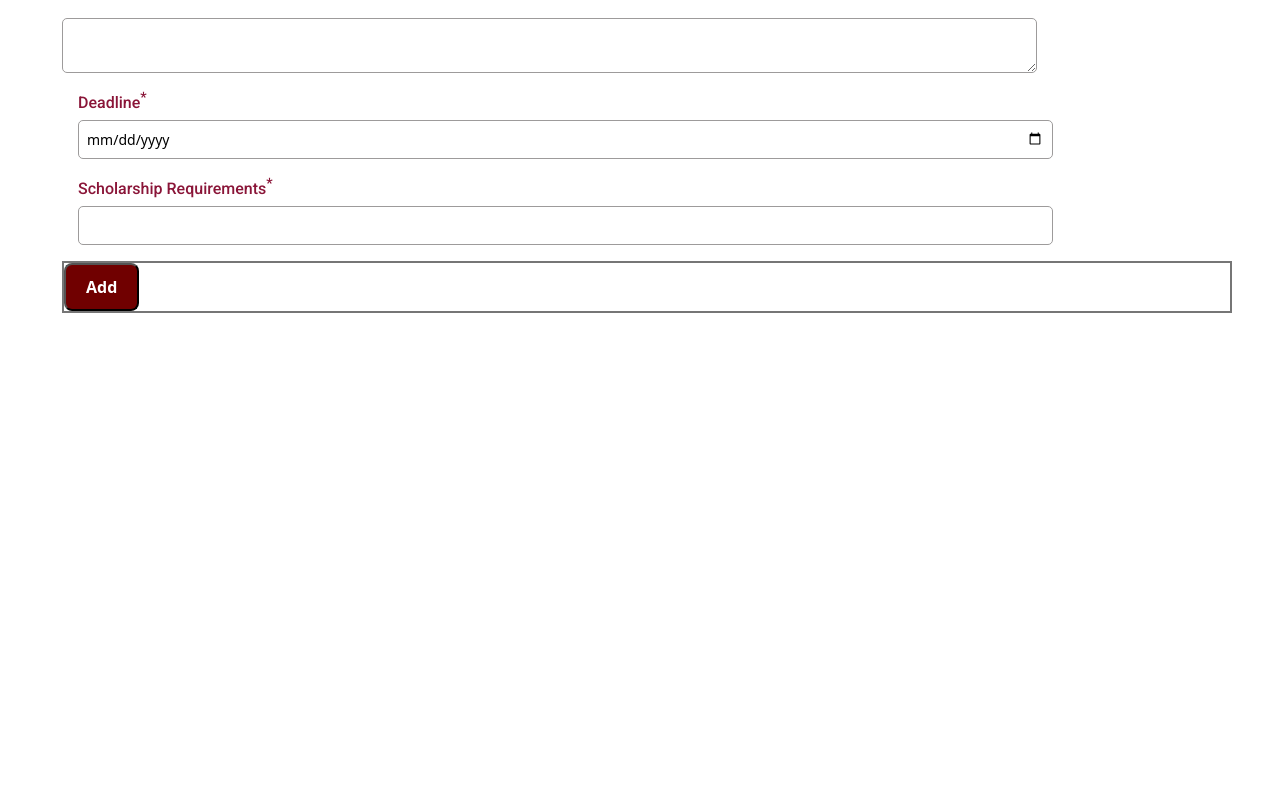
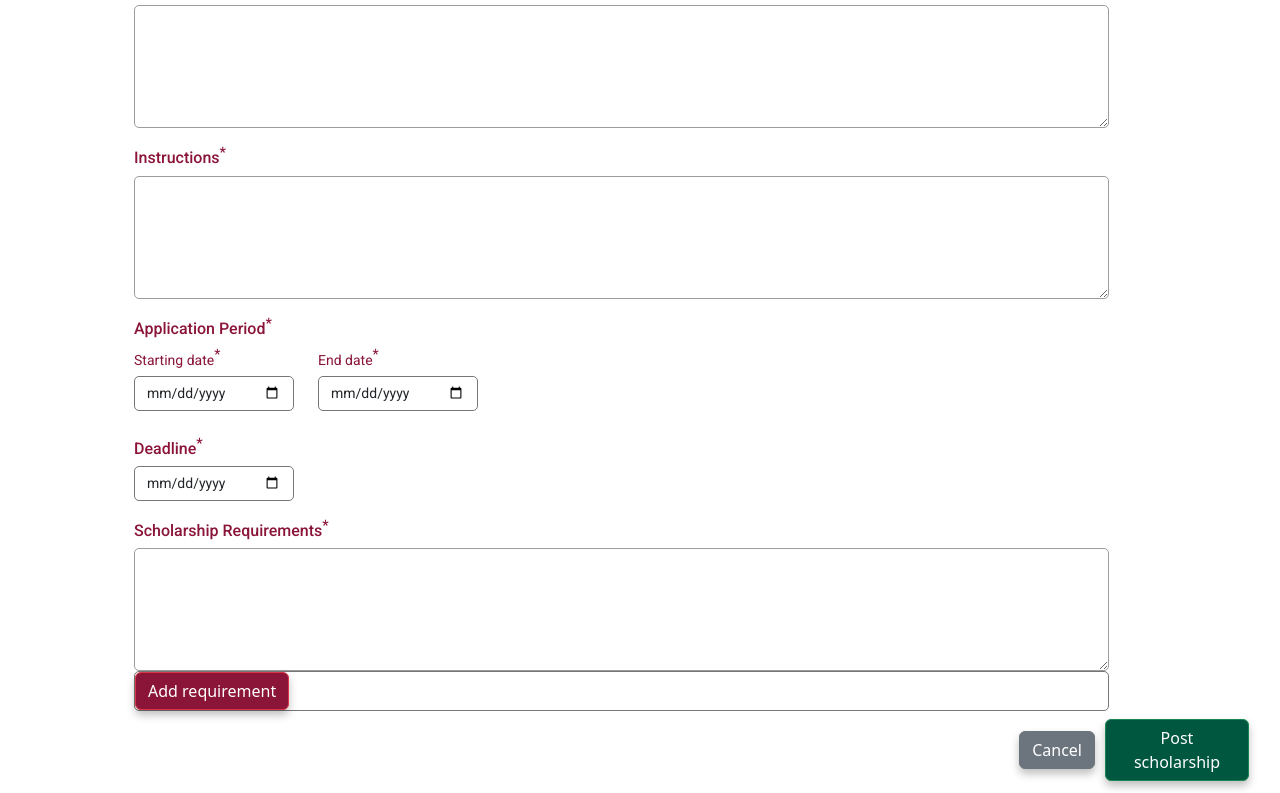
Before and after one commit to Coii1/sample_django-project, a React (Vite) app in the folder osapp-frontend/: page /postDetails in a window 1280 px wide. Shown: the part 707-1500 px from the top of the page. Built offline with nearby package versions, Linux system fonts and the light colour scheme; no server answers.

Commit message:
UI fixes on Post Details page

```diff
--- a/osapp-frontend/src/pages/postDetails.jsx
+++ b/osapp-frontend/src/pages/postDetails.jsx
@@ -2,7 +2,6 @@
 import '../styles/postDetails.css'
 import Header from '../components/Header.jsx'
 import Footer from '../components/Footer.jsx'
-
 
 function PostDetails() {
     return(
@@ -10,14 +9,13 @@ function PostDetails() {
             <Header />
 
             <div className='postScholarshipContent'>
+                <h2>Post new scholarship</h2>
 
                 <div className='postScholarshipForm'>
 
-                    <h2>Post new scholarship</h2>
-
-                    <div class="mb-3">
+                    <div className="mb-3">
                         <label className='required form-label' htmlFor="title">Scholarship title</label>
-                        <input type="text" class="form-control" id="title" required/>
+                        <input type="text" className="form-control title" id="title" required/>
                     </div>
 
                     <div className='mb-3'>
@@ -25,36 +23,58 @@ function PostDetails() {
                         <input type="number" id="numSlots" min={1} max={1000} required/><br/>
                     </div>
 
-                    <div class="mb-3">
+                    <div className="mb-3">
                         <label htmlFor="qualifications" className="required form-label">Qualifications</label>
-                        <textarea class="form-control" id="qualifications" rows="5"required></textarea>
+                        <textarea className="form-control" id="qualifications" rows="7"required></textarea>
                     </div>
 
-                    <div class="mb-3">
+                    <div className="mb-3">
                         <label htmlFor="benefits" className="required form-label">Benefits</label>
-                        <textarea class="form-control" id="benefits" rows="5"required></textarea>
+                        <textarea className="form-control" id="benefits" rows="5"required></textarea>
                     </div>
 
-                    <div class="mb-3">
+                    <div className="mb-3">
                         <label htmlFor="instructions" className="required form-label">Instructions</label>
-                        <textarea class="form-control" id="qualifications" rows="5"required></textarea>
+                        <textarea className="form-control" id="instructions" rows="5"required></textarea>
                     </div>
 
-                    <div className='formContainer'>
-                        <label className='required' htmlFor="requirements">Deadline</label><br/>
-                        <input type="date" id = "deadline" required/><br/>
+                    {/* APPLICATION PERIOD */}
+                    <div class="row mb-3 applicationPeriodContainer">
+                        <label className='required applicationPeriod' htmlFor="applicationPeriod">Application Period</label>
+
+                        <div class="col startDate">
+                            <label className='required startDate' htmlFor="applicationPeriod">Starting date</label>
+                            <input type="date" className="form-control" id = "startDate" required/>
+                        </div>
+                        <div class="col endDate">
+                            <label className='required endDate' htmlFor="applicationPeriod">End date</label>
+                            <input type="date" className="form-control" id = "endDate" required/>
+                        </div>
                     </div>
 
-                    <div className='formContainer'>
-                        <label className='required' htmlFor="requirements">Scholarship Requirements</label><br/>
-                        <input type="text" id = "requirements" required/><br/>
+                    {/* DEADLINE */}
+                    <div className='mb-3'>
+                        <label className='required deadline' htmlFor="deadline">Deadline</label>
+                        <input type="date" className="form-control" id = "deadline" required/>
+                    </div>
+
+                    <div className='mb-3'>
+                        <label className='required requirements' htmlFor="requirements">Scholarship Requirements</label>
+                        <textarea class="form-control" id="instructions" rows="5"required></textarea>
+
+                        <div className = "requirement-section">
+                            <button type="button" className="addRequirementBtn btn btn-danger">Add requirement</button>
+                        </div>
+                    </div>
+
+                    <div className='option'>
+                        <button type="button" className="cancelBtn btn btn-secondary">Cancel</button>
+                        <button type="button" className="postBtn btn btn-success">Post scholarship</button>
                     </div>
 
                 </div>
 
-                <div className = "requirement-section">
-                    <button className='addRequirementBtn'>Add</button>
-                </div>
+
             </div>
 
 
--- a/osapp-frontend/src/styles/postDetails.css
+++ b/osapp-frontend/src/styles/postDetails.css
@@ -1,3 +1,11 @@
+/* ROOT class to declare globals */
+:root {
+    --maroon: #8A1538;
+    --forest-green: #00573F;
+    --yellow: #FFB81C;
+    --black: #000000;
+}
+
 .postDetails {
     display: flex;
     flex-direction: column;
@@ -10,15 +18,15 @@
     max-width: 1200px;
 	height: 90.875rem;
 	flex-shrink: 0;
-	margin: 2rem 2rem 2rem 2rem;
+	margin: 2rem 2rem 2rem 5rem;
     padding: 0 0 0 30px;
 }
 
-.formContainer {
-	margin: 1rem;
+.postScholarshipForm {
+	margin: 0 0 0 1.5rem;
 }
 
-.postScholarshipForm h2 {
+.postScholarshipContent h2 {
 	display: flex;
 	width: 46.375rem;
 	height: 4.125rem;
@@ -30,10 +38,10 @@
 	font-style: normal;
 	font-weight: 700;
 	line-height: normal;
+	margin-bottom: 2.5rem;
 }
 
 .postScholarshipForm input {
-	/* width: 60.9375rem; */
 	border-radius: 5px;
 	border: 1px solid #767676;
 }
@@ -45,7 +53,6 @@
 	font-style: normal;
 	font-weight: 500;
 	line-height: normal;
-	padding-bottom: 0.50rem;
 }
 
 .required::after {
@@ -55,14 +62,6 @@
 	vertical-align: super;
 }
 
-/* input[type="text"] {
-	box-sizing: border-box;
-	padding: 2px 2px 2px 6px;
-	font-size: 14px;
-	width: 60.9375rem;
-} */
-
-.postScholarshipForm input,
 .postScholarshipForm textarea {
     width: 60.9375rem;
     max-width: 100%;
@@ -73,15 +72,41 @@
     font-size: 14px;
 }
 
-#qualifications,#benefits, #instructions {
-	height: 3.4375rem;;
+#title {
+	width: 39.375rem;
 }
 
+.deadline, .requirements, .applicationPeriod {
+	margin-bottom: 0.5rem;
+}
+
+.applicationPeriodContainer .startDate,
+.applicationPeriodContainer .endDate {
+	flex: 0 0 0;
+	margin-bottom: 0.5rem;
+}
+
+#deadline,
+#startDate, #endDate {
+	width: 10rem;
+	padding: 0.375rem 0.75rem;
+  	font-size: 14px;
+  	font-family: "Roboto", sans-serif;
+	box-sizing: border-box;
+	flex: 0;
+}
+
+.startDate label,
+.endDate label {
+	font-size: 14px;
+	font-weight: 400;
+	margin-bottom: 0.5rem;
+}
 
 .addRequirementBtn {
-    background: #700000;
+    background-color: var(--maroon) !important;
     color: white;
-    padding: 10px 20px;
+    padding: 10px;
     border-radius: 8px;
     font-weight: 600;
     text-decoration: none;
@@ -93,6 +118,42 @@
 }
 
 .requirement-section{
-  border: 2px solid rgb(118, 118, 118);       /* creates a visible box border */
-  border-radius: 0px;            /* optional: rounded corners */
+	width: 60.9375rem;
+	border: 1px solid rgb(118, 118, 118);       /* creates a visible box border */
+  	border-radius: 5px;
 }
+
+.option {
+	display: flex;
+	width: 100%;
+	height: 2.8125rem;
+	padding-right: 1.9375rem;
+	margin-right: 0 0 50rem 0;
+	justify-content: flex-end;
+	align-items: center;
+	gap: 0.625rem;
+}
+
+.postBtn {
+	width: 9rem;
+	background-color: var(--forest-green) !important;
+}
+
+.addRequirementBtn, .postBtn, .cancelBtn {
+	border-radius: 0.625rem;
+	box-shadow: 0 5px 8px 0 rgba(0, 0, 0, 0.25);
+	transition: transform 0.2s ease, box-shadow 0.2s ease, background-color 0.2s ease;
+}
+
+.addRequirementBtn:hover,
+.postBtn:hover,
+.cancelBtn:hover {
+    transform: scale(1.05);
+  	box-shadow: 0 6px 10px rgba(0,0,0,0.3);
+}
+
+.addRequirementBtn:active,
+.postBtn:active,
+.cancelBtn:active {
+	transform: translateY(1px);
+}
```
